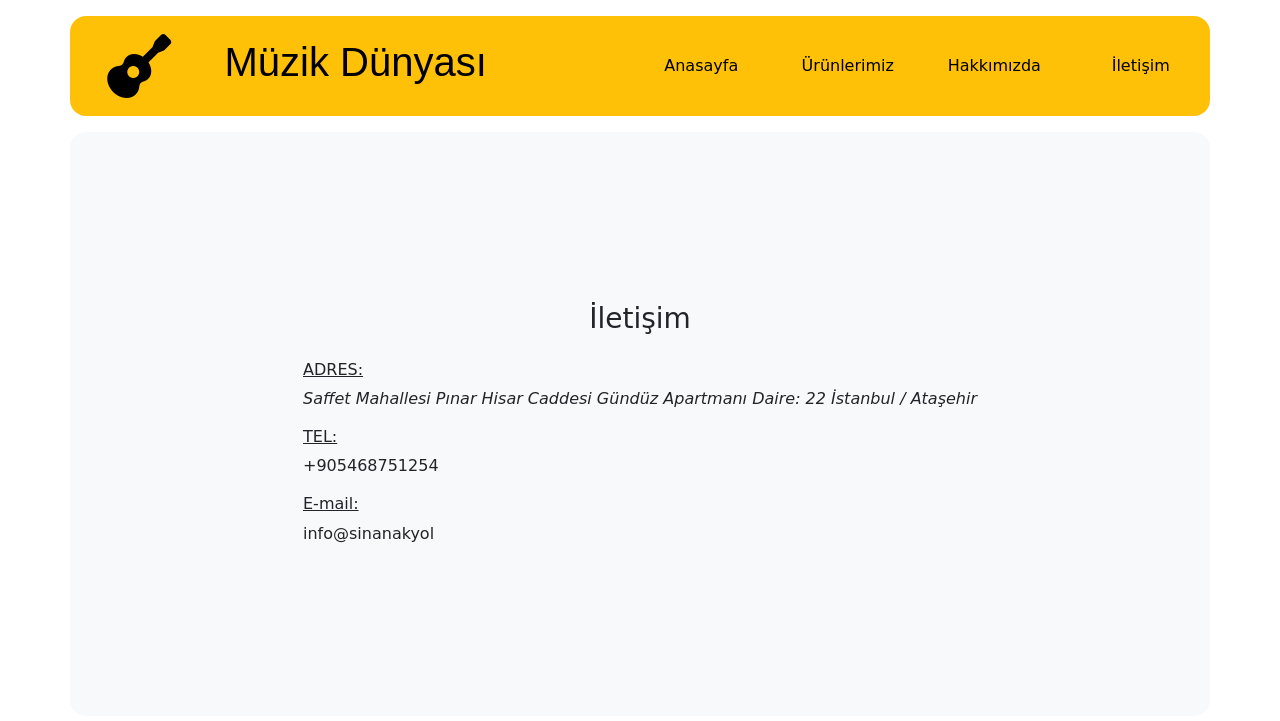
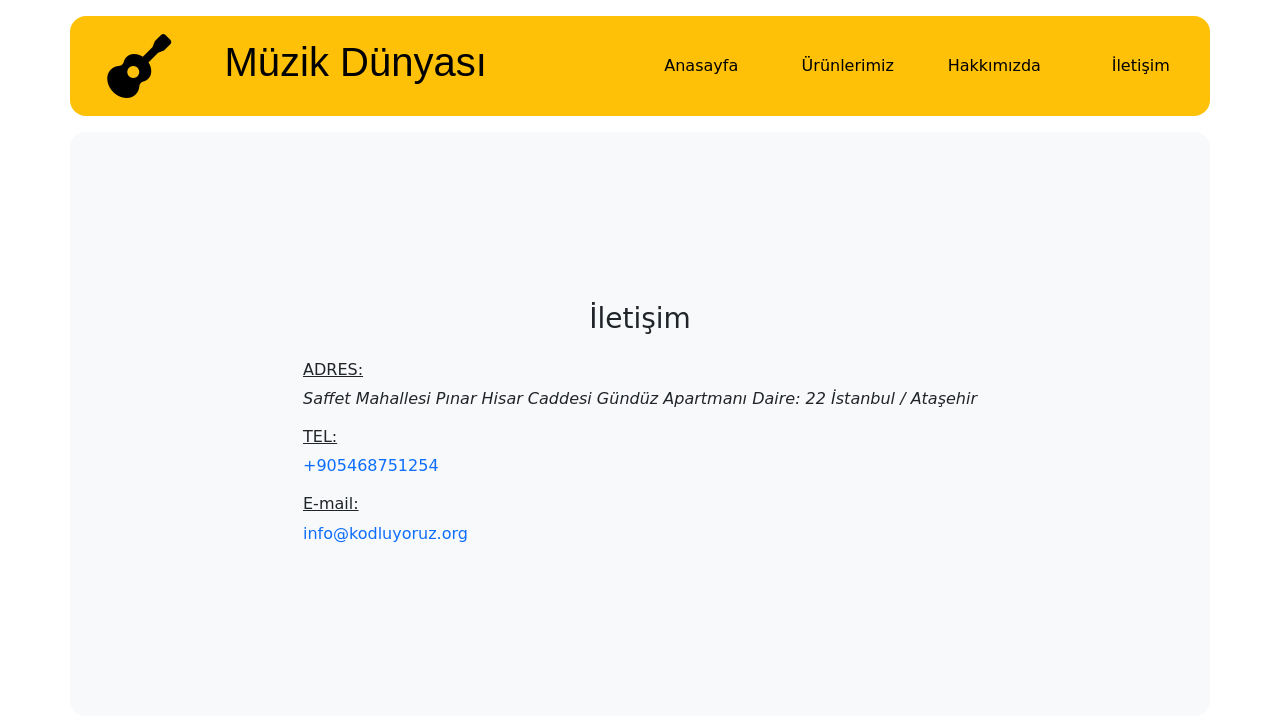
Before and after one commit to sinanakyol/Bootstrap-odev1, a plain HTML site: page iletisim.html in a window 1280 px wide. Shown: the top 721 px of the page. Drawn offline with nearby package versions, Linux system fonts and the light colour scheme.

Commit message:
files changed

```diff
--- a/css/style.css
+++ b/css/style.css
@@ -101,3 +101,7 @@ footer {
 .adres h6 {
     text-decoration: underline;
 }
+
+.adres a:hover {
+    color:cornflowerblue;
+}
--- a/iletisim.html
+++ b/iletisim.html
@@ -47,11 +47,11 @@
                         </div>
                         <div class=" mb-3">
                             <h6>TEL: </h6>
-                            <a href="Tel:+905468751254" style="text-decoration: none; color: #212529">+905468751254</a>
+                            <a href="Tel:+905468751254" style="text-decoration: none; ">+905468751254</a>
                         </div>
                         <div class="">
                             <h6>E-mail: </h6>
-                            <a href="mailto:info@sinanakyol.com" style="text-decoration: none; color: #212529">info@sinanakyol</a>
+                            <a href="mailto:info@kodluyoruz.org" style="text-decoration: none;">info@kodluyoruz.org</a>
                         </div>
                     </div>
                 </div>
```
